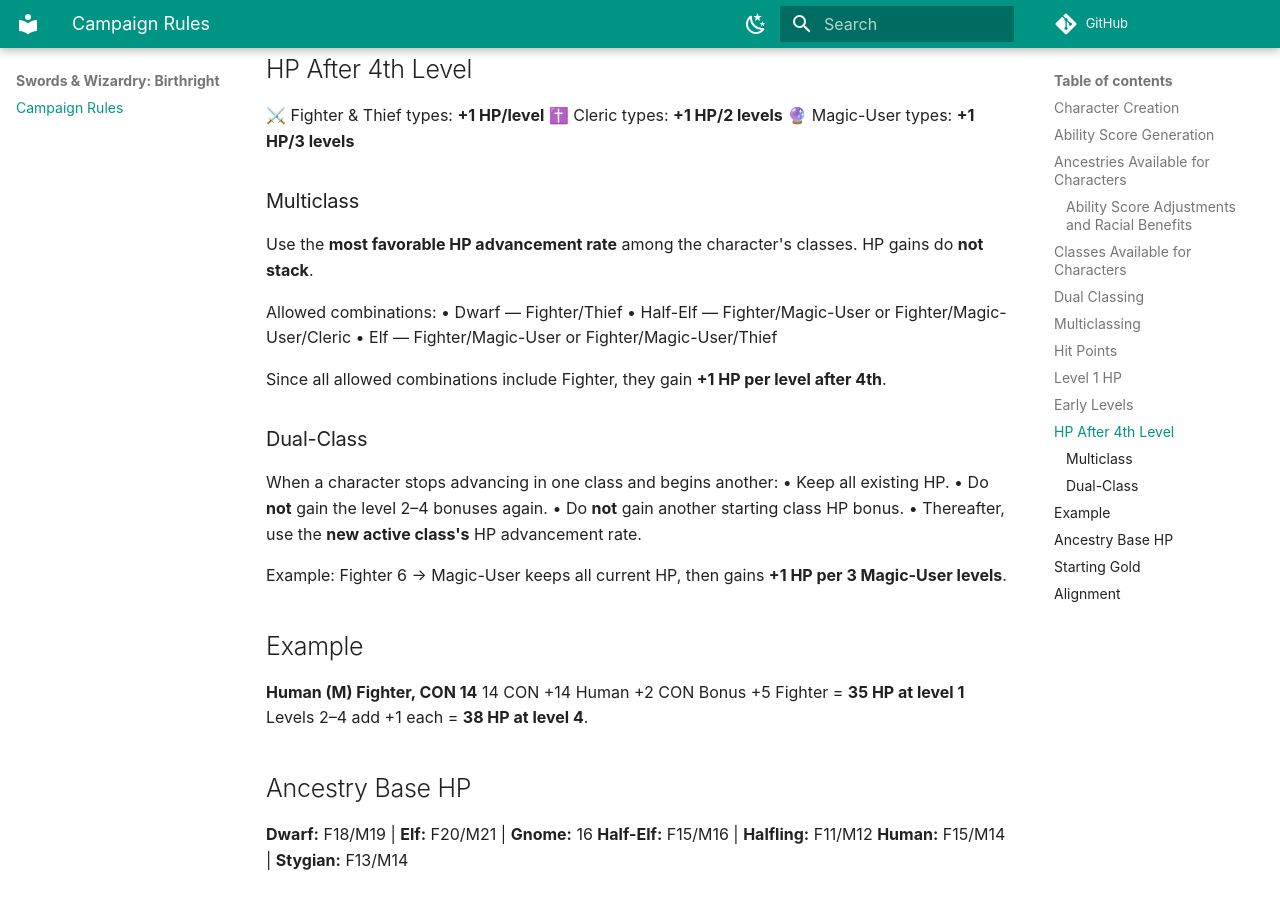
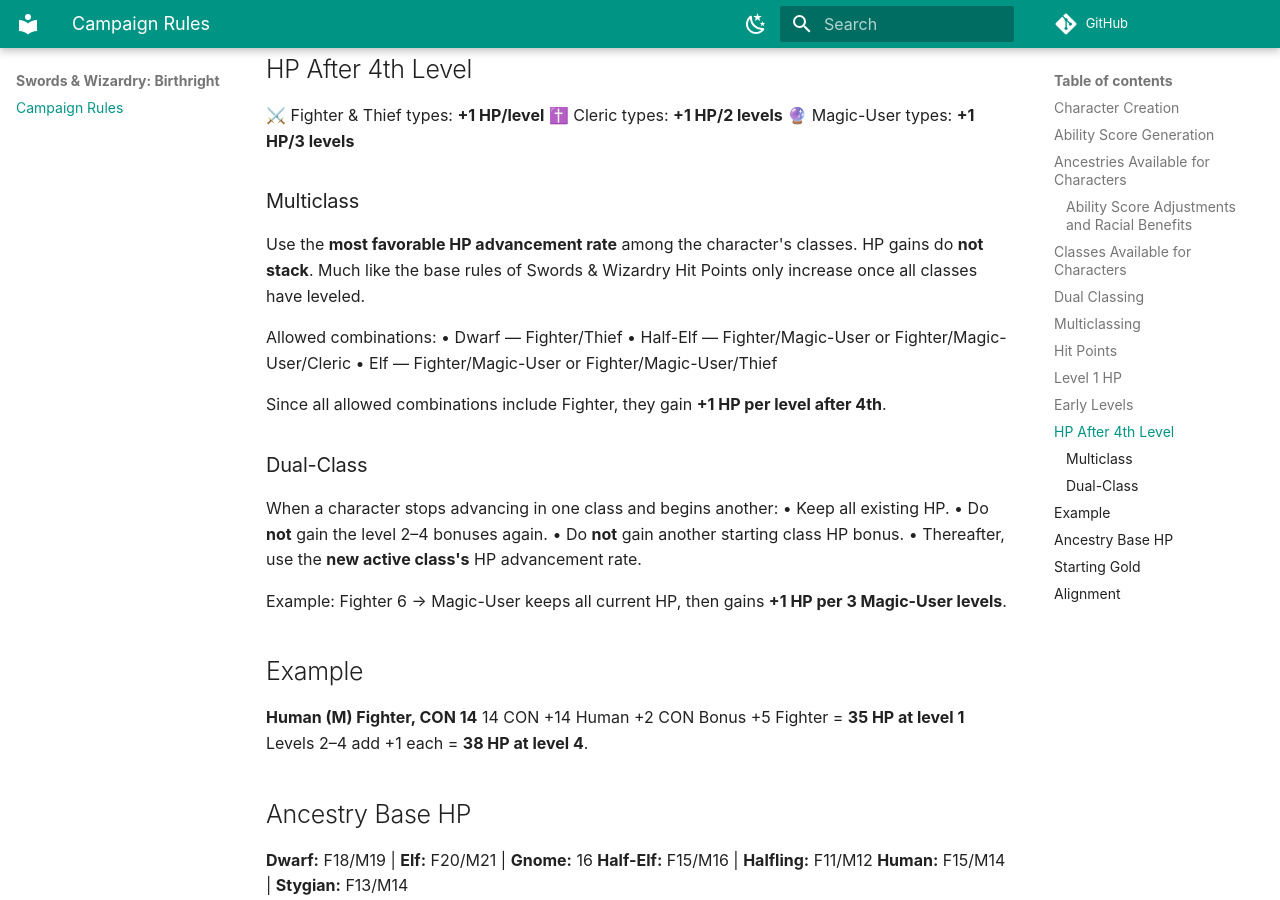
Before and after one commit to bagfullofdice/Rules, an MkDocs documentation site: the page built from docs/index.md, in a window 1280 px wide and 900 px high, scrolled down 3567 px. Built offline with MkDocs 1.6.1 and Material for MkDocs 9.7.7, drawn with Linux system fonts in a browser that asks for light colours; comment, search, counter and statistics services are not loaded.

Commit message:
Update index.md

```diff
--- a/docs/index.md
+++ b/docs/index.md
@@ -85,7 +85,7 @@ The +1 HP at levels **2, 3, and 4** is a **character benefit**, not a class bene
 🔮 Magic-User types: **+1 HP/3 levels**
 
 ### Multiclass
-Use the **most favorable HP advancement rate** among the character's classes. HP gains do **not stack**.
+Use the **most favorable HP advancement rate** among the character's classes. HP gains do **not stack**. Much like the base rules of Swords & Wizardry Hit Points only increase once all classes have leveled.
 
 Allowed combinations:
 • Dwarf — Fighter/Thief
```
